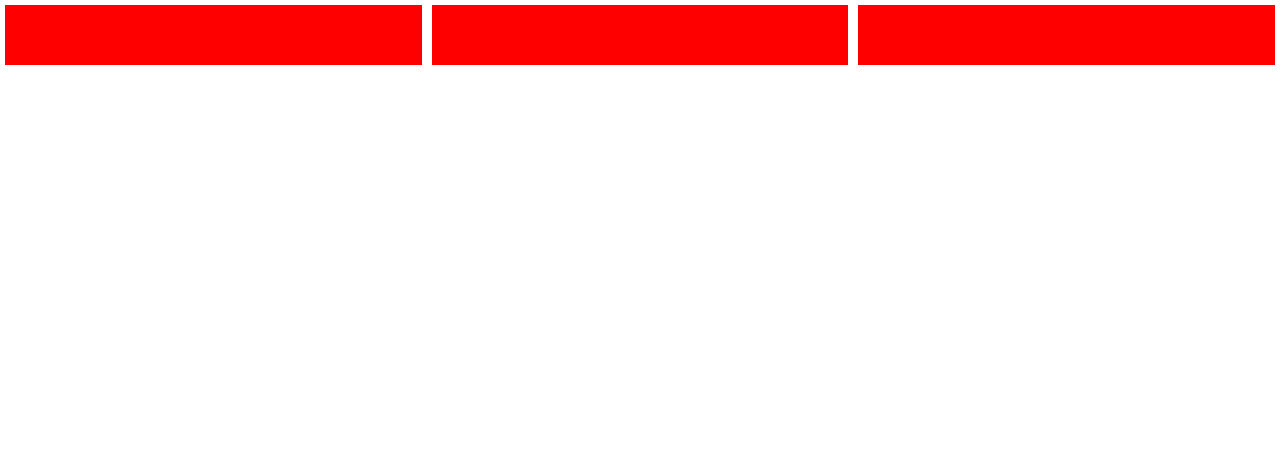
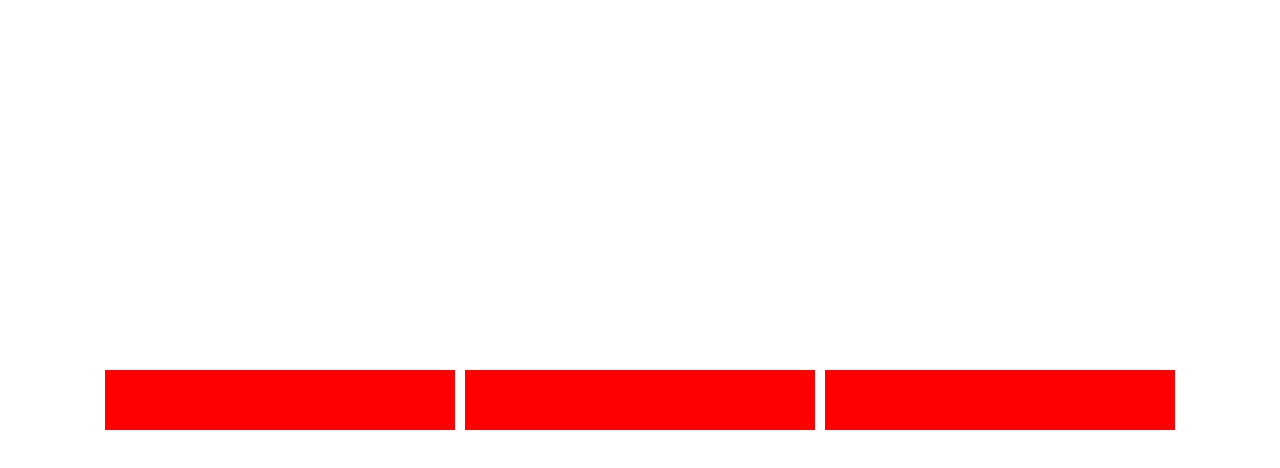
Before and after one commit to laurielmesquita/another-flex-box-game, a plain HTML site: page index.html in a window 1280 px wide. Drawn offline with Linux system fonts and the light colour scheme.

Commit message:
:art: Configuration item wrap
flex-wrap

```diff
--- a/style.css
+++ b/style.css
@@ -7,12 +7,15 @@ body,
 
 #app {
   display: flex;
+  flex-wrap: wrap;
+  align-items: center;
+  justify-content: center;
+  align-content: center;
 }
 
 .box {
-  width: 300px;
+  width: 350px;
   height: 60px;
   background-color: #f00;
   margin: 5px;
-  flex: 1;
 }
```
